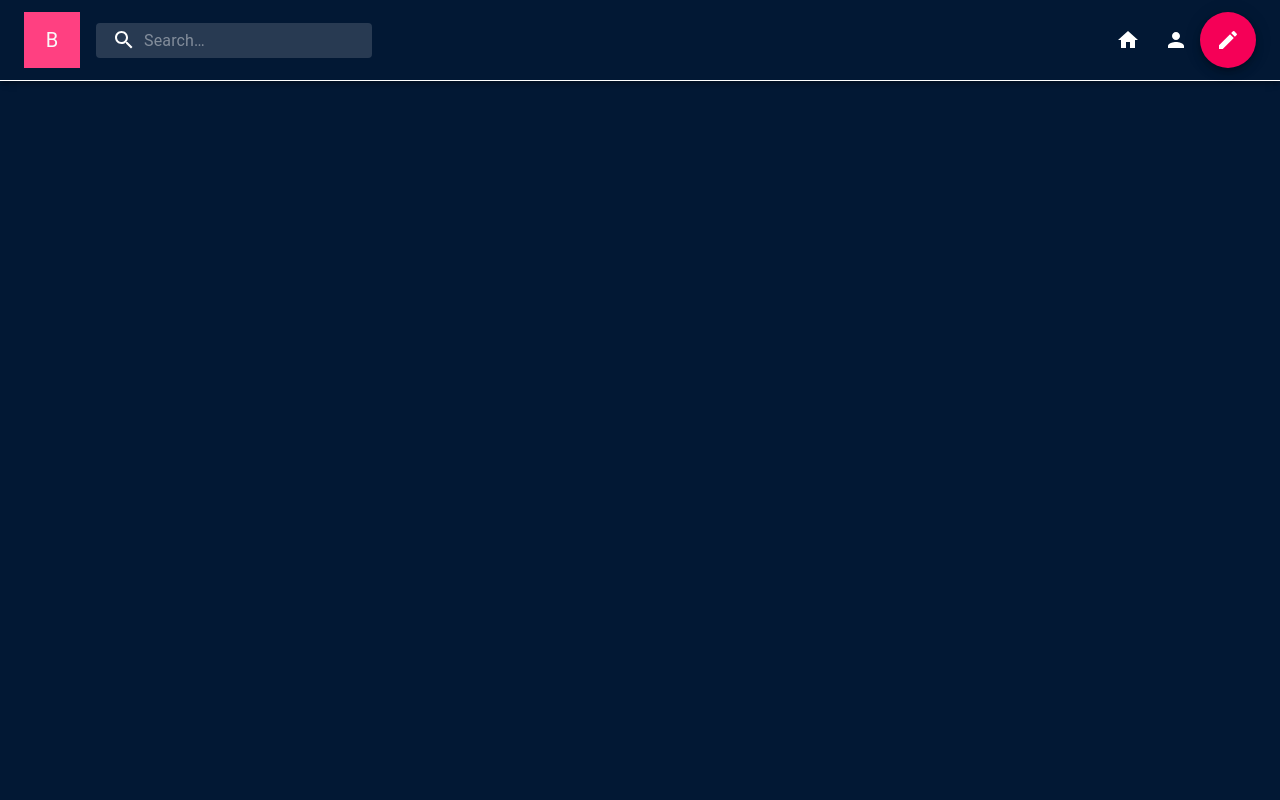
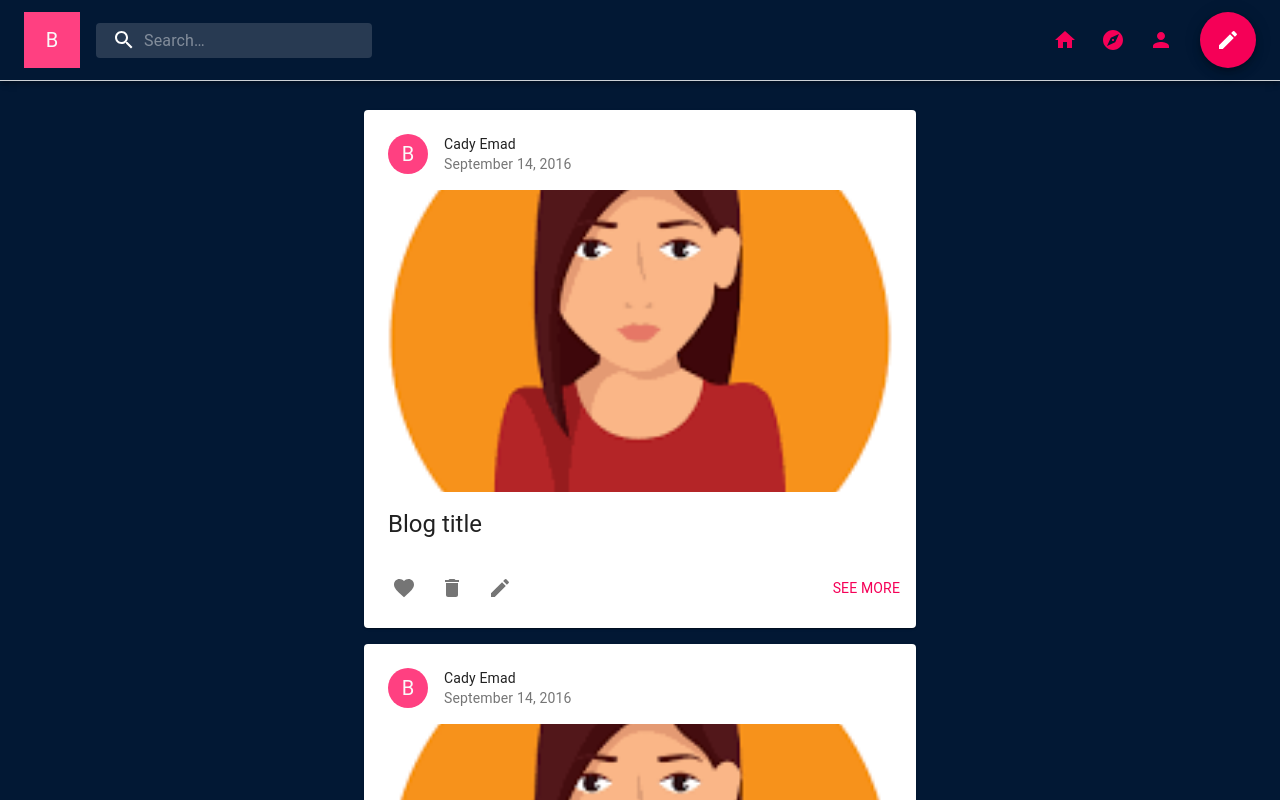
Before and after one commit to cadyemad1/BlogApp-Reactjs, a React (Create React App) app: page /followed in a window 1280 px wide. Built offline with nearby package versions, Linux system fonts and the light colour scheme.

Commit message:
Home and Profile pages

```diff
--- a/package.json
+++ b/package.json
@@ -8,6 +8,7 @@
     "@testing-library/jest-dom": "^4.2.4",
     "@testing-library/react": "^9.5.0",
     "@testing-library/user-event": "^7.2.1",
+    "axios": "^0.19.2",
     "material-ui-dropzone": "^3.0.0",
     "react": "^16.13.1",
     "react-dom": "^16.13.1",
--- a/src/App.js
+++ b/src/App.js
@@ -10,6 +10,7 @@ import Register from './pages/Register';
 import Header from './components/Header';
 import Home from './pages/Home';
 import { makeStyles } from '@material-ui/core/styles';
+import FollowedBlog from './pages/FollowedBlog';
 
 const useStyles = makeStyles(theme => ({
   bg: {
@@ -27,12 +28,11 @@ const App = () => {
   const classes = useStyles();
   return (
     <div className={classes.bg}>
-      <Header />
-
       <Switch>
         <Route path='/' exact component={Home} />
         <Route path='/sign-up' exact component={Register} />
         <Route path='/login' exact component={Login} />
+        <Route path='/followed' exact component={FollowedBlog} />
       </Switch>
     </div>
   );
--- a/src/components/BlogCard.js
+++ b/src/components/BlogCard.js
@@ -14,6 +14,8 @@ import FavoriteIcon from '@material-ui/icons/Favorite';
 import Link from '@material-ui/core/Link';
 import DeleteIcon from '@material-ui/icons/Delete';
 import EditIcon from '@material-ui/icons/Edit';
+import Button from '@material-ui/core/Button';
+import Grid from '@material-ui/core/Grid';
 
 const useStyles = makeStyles(theme => ({
   root: {
@@ -35,18 +37,35 @@ const useStyles = makeStyles(theme => ({
   },
   avatar: {
     backgroundColor: theme.palette.secondary.light
+  },
+  btn: {
+    height: 40,
+    marginLeft: 220,
+    marginTop: 17,
+    backgroundColor: '#021935',
+    color: 'white',
+    '&:hover': {
+      backgroundColor: theme.palette.secondary.main
+    }
   }
 }));
 
-const BlogCard = () => {
+const BlogCard = ({ handleClick }) => {
   const classes = useStyles();
   const [expanded, setExpanded] = React.useState(false);
+
+  const openProfile = () => {
+    console.log('clicked blogCard');
+
+    handleClick();
+  };
 
   const handleExpandClick = () => {
     setExpanded(!expanded);
   };
   return (
     <Card className={classes.root}>
+      <Grid container>
         <CardHeader
           avatar={
             <Avatar aria-label='blog author' className={classes.avatar}>
@@ -55,7 +74,12 @@ const BlogCard = () => {
           }
           title='Cady Emad'
           subheader='September 14, 2016'
+          onClick={openProfile}
         />
+        {/* <Button variant='contained' size='small' className={classes.btn}>
+          Unfollow
+        </Button> */}
+      </Grid>
       <CardMedia
         className={classes.media}
         image='/img.png'
--- a/src/components/BlogForm.js
+++ b/src/components/BlogForm.js
@@ -21,7 +21,7 @@ const BlogForm = () => {
 
   return (
     <div>
-      <Fab color='secondary' onClick={handleClick} variant='square'>
+      <Fab color='secondary' onClick={handleClick}>
         <CreateIcon />
       </Fab>
 
--- a/src/components/Header.js
+++ b/src/components/Header.js
@@ -1,8 +1,10 @@
 import React from 'react';
+import { Link } from 'react-router-dom';
 
 import { makeStyles } from '@material-ui/core/styles';
 import HomeIcon from '@material-ui/icons/Home';
 import PersonIcon from '@material-ui/icons/Person';
+import ExploreIcon from '@material-ui/icons/Explore';
 import AppBar from '@material-ui/core/AppBar';
 import Toolbar from '@material-ui/core/Toolbar';
 import IconButton from '@material-ui/core/IconButton';
@@ -18,7 +20,7 @@ const useStyles = makeStyles(theme => ({
   },
   navbar: {
     backgroundColor: '#021834',
-    borderBottom: '1px solid'
+    borderBottom: '1px solid rgba(255, 255, 255, 0.8)'
   },
   avatar: {
     marginRight: theme.spacing(2),
@@ -27,7 +29,11 @@ const useStyles = makeStyles(theme => ({
     backgroundColor: theme.palette.secondary.light
   },
   sectionDesktop: {
-    display: 'flex'
+    display: 'flex',
+    marginRight: 15
+  },
+  link: {
+    backgroundColor: 'white'
   }
 }));
 
@@ -47,14 +53,23 @@ const Header = () => {
           <div className={classes.grow} />
 
           <div className={classes.sectionDesktop}>
-            <IconButton color='inherit'>
-              <HomeIcon />
-            </IconButton>
-            <IconButton color='inherit'>
-              <PersonIcon />
-            </IconButton>
-            <BlogForm />
+            <Link to='/'>
+              <IconButton color='secondary'>
+                <HomeIcon />
+              </IconButton>
+            </Link>
+            <Link to='/followed'>
+              <IconButton color='secondary'>
+                <ExploreIcon />
+              </IconButton>
+            </Link>
+            <Link to='/'>
+              <IconButton color='secondary'>
+                <PersonIcon />
+              </IconButton>
+            </Link>
           </div>
+          <BlogForm />
         </Toolbar>
       </AppBar>
     </div>
--- /dev/null
+++ b/src/pages/FollowedBlog.js
@@ -0,0 +1,18 @@
+import React, { Fragment } from 'react';
+import Header from '../components/Header';
+import { Container } from '@material-ui/core';
+import BlogCard from '../components/BlogCard';
+
+const FollowedBlog = () => {
+  return (
+    <Fragment>
+      <Header />
+      <Container maxWidth='sm' style={{ marginTop: 30 }}>
+        <BlogCard />
+        <BlogCard />
+      </Container>
+    </Fragment>
+  );
+};
+
+export default FollowedBlog;
--- a/src/pages/Home.js
+++ b/src/pages/Home.js
@@ -1,4 +1,5 @@
-import React from 'react';
+import React, { Fragment, useState, useEffect } from 'react';
+import axios from 'axios';
 
 import { makeStyles } from '@material-ui/core/styles';
 import Container from '@material-ui/core/Container';
@@ -6,9 +7,12 @@ import Paper from '@material-ui/core/Paper';
 import Typography from '@material-ui/core/Typography';
 import Grid from '@material-ui/core/Grid';
 import Divider from '@material-ui/core/Divider';
+import cx from 'clsx';
 
 import BlogCard from '../components/BlogCard';
 import UserCard from '../components/UserCard';
+import Header from '../components/Header';
+import Profile from './Profile';
 
 const useStyles = makeStyles(theme => ({
   root: {
@@ -18,11 +22,25 @@ const useStyles = makeStyles(theme => ({
 
 const Home = () => {
   const classes = useStyles();
+  const [isOpen, setIsOpen] = useState(false);
+
+  const handleClick = () => {
+    setIsOpen(!isOpen);
+  };
+  useEffect(() => {
+    console.log('useEffect');
+    axios.get('http://localhost:3000/user').then(res => console.log(res));
+  }, []);
+
   return (
+    <Fragment>
+      <Profile isOpen={isOpen} onToggle={handleClick} />
+      <Header />
+
       <Container fixed className={classes.root}>
         <Grid container justify='center'>
           <Grid item xs={7}>
-          <BlogCard />
+            <BlogCard handleClick={handleClick} />
             <BlogCard />
           </Grid>
           <Grid item xs={4}>
@@ -36,6 +54,7 @@ const Home = () => {
           </Grid>
         </Grid>
       </Container>
+    </Fragment>
   );
 };
 
--- /dev/null
+++ b/src/pages/Profile.js
@@ -0,0 +1,88 @@
+import React, { Fragment, useEffect } from 'react';
+import { makeStyles } from '@material-ui/core/styles';
+
+import {
+  Paper,
+  Link,
+  Typography,
+  Button,
+  Avatar,
+  Drawer
+} from '@material-ui/core';
+import cx from 'clsx';
+import ArrowBackIosIcon from '@material-ui/icons/ArrowBackIos';
+
+import BlogCard from '../components/BlogCard';
+
+const useStyles = makeStyles(theme => ({
+  flex: {
+    display: 'flex',
+    alignItems: 'center',
+    justifyContent: 'space-between'
+  },
+  colFlex: {
+    display: 'flex',
+    flexDirection: 'column',
+    alignItems: 'center'
+  },
+  m: {
+    marginTop: 60,
+    marginBottom: 10
+  },
+  mb: {
+    marginBottom: 25
+  },
+  paper: {
+    width: 650,
+    padding: theme.spacing(4)
+  },
+  avatar: {
+    width: theme.spacing(7),
+    height: theme.spacing(7),
+    backgroundColor: theme.palette.primary.main
+  }
+}));
+
+const Profile = ({ isOpen, onToggle }) => {
+  const classes = useStyles();
+
+  const toggleDrawer = () => {
+    onToggle();
+  };
+
+  // useEffect(() => {
+  //   console.log('mountedd');
+  //   return () => {
+  //     console.log('unmount');
+  //   };
+  // }, []);
+
+  return (
+    <Fragment>
+      <Drawer anchor='right' open={isOpen} onClose={toggleDrawer}>
+        <Paper className={classes.paper}>
+          <div className={classes.flex}>
+            <div className={classes.flex}>
+              <ArrowBackIosIcon fontSize='small' color='secondary' />
+              <Link color='secondary'>Back</Link>
+            </div>
+            <Button variant='contained' color='primary' size='small'>
+              Follow
+            </Button>
+          </div>
+
+          <div className={classes.colFlex}>
+            <Avatar variant='rounded' className={cx(classes.avatar, classes.m)}>
+              C
+            </Avatar>
+            <Typography variant='h4' className={classes.mb}>
+              Cady Emad
+            </Typography>
+          </div>
+          <BlogCard />
+        </Paper>
+      </Drawer>
+    </Fragment>
+  );
+};
+export default Profile;
```
Also changed, not shown: 1 other file (tests, documents, lock files or other folders). Lines whose indentation alone changed are shown as unchanged.
